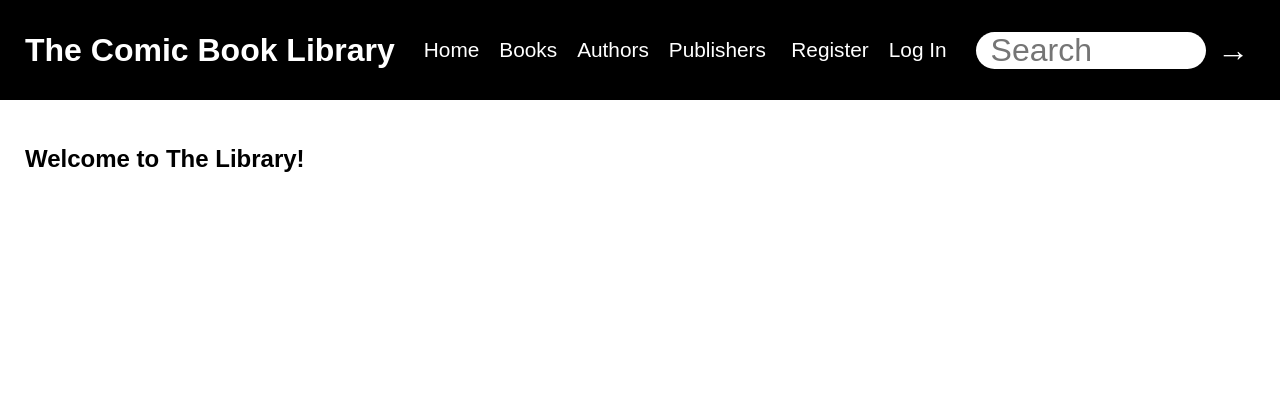
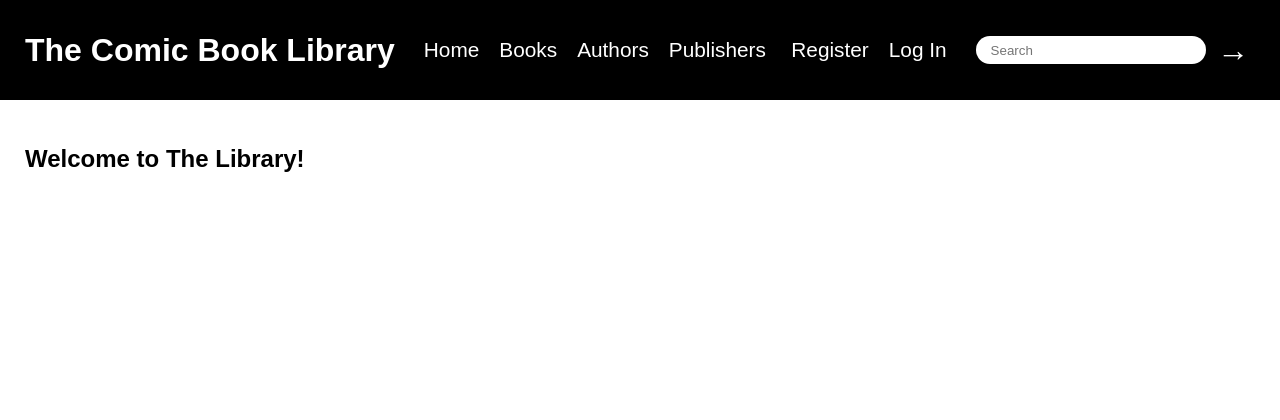
Before and after one commit to lucas-riedlshah/compsci235-assignment2, a Flask app: page / in a window 1280 px wide. Shown: the top 420 px of the page. Run offline with Flask 2, Linux system fonts and the light colour scheme.

Commit message:
minor styling changes to search box

```diff
--- a/library/static/css/style.css
+++ b/library/static/css/style.css
@@ -48,10 +48,9 @@ body {
   height: 100%;
   width: max(220px, 18vw);
   margin-right: 5px;
-  font-size: 2em;
   border-radius: 50px;
   border: none;
-  padding: 0 15px;
+  padding: 0.5em 15px;
 }
 
 .header__search > .search__input:focus {
```
